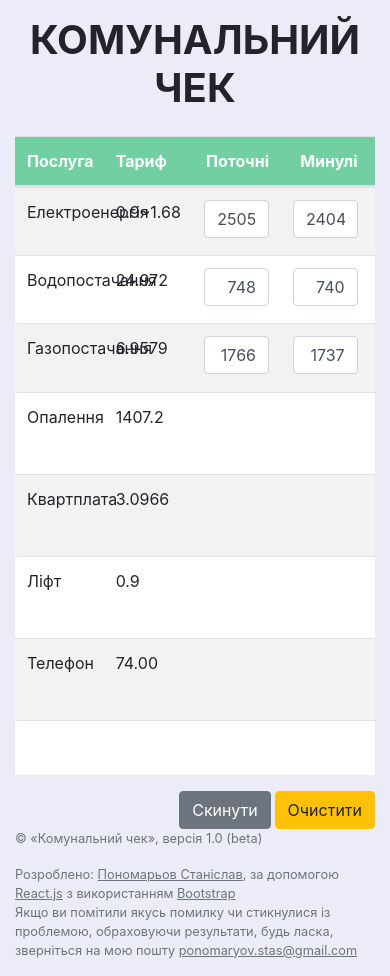
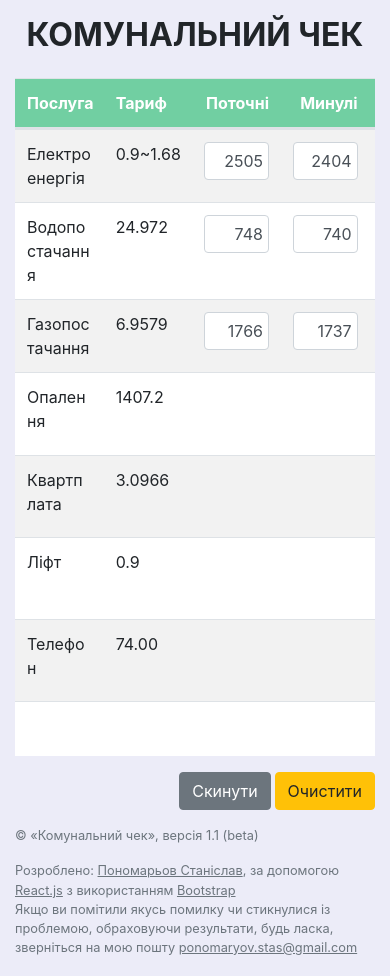
Before and after one commit to 1cbitrixalexdev/utilities, a React (Create React App) app: page / in a window 390 px wide. Built offline with nearby package versions, Linux system fonts and the light colour scheme.

Commit message:
- початок роботи над редагування тарифів: стан, передача стану, відображення по кліку

```diff
--- a/package.json
+++ b/package.json
@@ -1,6 +1,7 @@
 {
   "name": "react-sandbox",
   "version": "0.1.0",
+  "homepage": ".",
   "private": true,
   "dependencies": {
     "prop-types": "^15.6.2",
--- a/src/components/App.js
+++ b/src/components/App.js
@@ -17,36 +17,49 @@ class App extends Component {
 
     handleClick = () => {
         this.setState({
-            isVisible: !this.isVisible
+            isVisible: !this.state.isVisible
         })
     }
 
     render() {
-        /*const electricityPrice = tableData[0].price.split('~'),
+        const electricityPrice = tableData[0].price.split('~'),
             priceElectricityFirst = electricityPrice[0],
-            priceElectricitySecond = electricityPrice[1];*/
+            priceElectricitySecond = electricityPrice[1];
         return (
             <div className="container">
                 <h1>Комунальний чек</h1>
-                <Table tableData={this.state.tableData} tableConfig={tableConfig}/>
-                {/*
-                <div id="changeElectricityTariff" className="row">
+                <Table tableData={this.state.tableData} tableConfig={tableConfig} edit={this.handleClick}/>
+
+                <div id="changeElectricityTariff" style={this.state.isVisible ? {display: 'block'} : {display: 'none'}}>
                     <h2>Зміна тарифів</h2>
-                    <div className="col-md-4 col-lg-3 input-group">
-                        <input type="text" className="form-control" name={tableData[0].id + "First"} id="" value={priceElectricityFirst}/>
-                        <span className="ml-1 mr-1">~</span>
-                        <input type="text" className="form-control" name={tableData[0].id + "Second"} id="" value={priceElectricitySecond}/>
-                    </div>
-                    <div className="col-md-8 col-lg-9">
-                        <div className="alert alert-warning small">
-                            Будьте уважні при зміні тарифу на електроенергію. Тариф подано у конфігурації <b>[тариф до 100 кВт]~[тариф від 100 кВт]</b>, тобто до позначки <b>~</b> вказано тариф, за яким обраховується використана електроенергія до 100 кВт включно, а після позначки - тариф, за яким обраховуються все, що понад 100 кВт. Ціни подано в гривнях. Якщо ви платите за одним тарифом, вкажіть однакові ціни з обох боків.
+                    <div className="row">
+                        <div className="col-md-4 col-lg-3 input-group">
+                            <input type="text" className="form-control" name={tableData[0].id + "First"} id=""
+                                   value={priceElectricityFirst}/>
+                            <span className="ml-1 mr-1">~</span>
+                            <input type="text" className="form-control" name={tableData[0].id + "Second"} id=""
+                                   value={priceElectricitySecond}/>
+                        </div>
+                        <div className="col-md-8 col-lg-9">
+                            <div className="alert alert-warning small">
+                                Будьте уважні при зміні тарифу на електроенергію. Тариф подано у конфігурації <b>[тариф
+                                до 100 кВт]~[тариф від 100 кВт]</b>, тобто до позначки <b>~</b> вказано тариф, за яким
+                                обраховується використана електроенергія до 100 кВт включно, а після позначки - тариф,
+                                за яким обраховуються все, що понад 100 кВт. Ціни подано в гривнях. Якщо ви платите за
+                                одним тарифом, вкажіть однакові ціни з обох боків.
+                            </div>
                         </div>
                     </div>
                 </div>
-                */}
+
                 <div id="footer" className="text-muted small">
-                    <p>&copy; &laquo;Комунальний чек&raquo;, версія 1.0 (beta)</p>
-                    <p>Розроблено: <a href="https://www.alex.kr.ua/dev/">Пономарьов Станіслав</a>, за допомогою <a href="https://reactjs.org" target="_blank" rel="noopener noreferrer">React.js</a> з використанням <a href="https://getbootstrap.com/" target="_blank" rel="noopener noreferrer">Bootstrap</a><br />Якщо ви помітили якусь помилку чи стикнулися із проблемою, обраховуючи результати, будь ласка, зверніться на мою пошту <a href="mailto:ponomaryov.stas@gmail.com" rel="noopener noreferrer">ponomaryov.stas@gmail.com</a></p>
+                    <p>&copy; &laquo;Комунальний чек&raquo;, версія 1.1 (beta)</p>
+                    <p>Розроблено: <a href="https://www.alex.kr.ua/dev/">Пономарьов Станіслав</a>, за допомогою <a
+                        href="https://reactjs.org" target="_blank" rel="noopener noreferrer">React.js</a> з
+                        використанням <a href="https://getbootstrap.com/" target="_blank" rel="noopener noreferrer">Bootstrap</a><br />Якщо
+                        ви помітили якусь помилку чи стикнулися із проблемою, обраховуючи результати, будь ласка,
+                        зверніться на мою пошту <a href="mailto:ponomaryov.stas@gmail.com" rel="noopener noreferrer">ponomaryov.stas@gmail.com</a>
+                    </p>
                 </div>
             </div>
         );
--- /dev/null
+++ b/src/components/Edit/index.js
@@ -0,0 +1,3 @@
+/**
+ * Created by Stas on 03.10.2018.
+ */
--- a/src/components/Table/Row/index.js
+++ b/src/components/Table/Row/index.js
@@ -7,7 +7,7 @@ import './styles.css';
 export default class Row extends Component {
 
     render() {
-        const {row, followChanges, tableData, dataNum} = this.props;
+        const {row, followChanges, tableData, dataNum, edit} = this.props;
         const cellCurrent = (row.current !== '') && <input
                 type="text"
                 name={row.id+'Current'}
@@ -35,7 +35,7 @@ export default class Row extends Component {
         return (
             <tr className="d-flex">
                 <td className="col-2">{row.service}</td>
-                <td className="col-2" title="Клікніть для редагування">{row.price %1 === 0 ? row.price.toFixed(2) : row.price}</td>
+                <td title="Натисніть, щоб редагувати" onClick={edit} className="col-2">{row.price %1 === 0 ? row.price.toFixed(2) : row.price}</td>
                 <td className="col-2">{cellCurrent}</td>
                 <td className="col-2">{cellPrevious}</td>
                 <td className="col-2">{cellUsed}<small>{row.units}</small></td>
--- a/src/components/Table/Row/styles.css
+++ b/src/components/Table/Row/styles.css
@@ -1,5 +1,8 @@
 td:nth-child(n+3){
     text-align: right
+}
+td:nth-child(1) {
+    word-wrap: break-word;
 }
 td:nth-child(2) {
     cursor: pointer
--- a/src/components/Table/index.js
+++ b/src/components/Table/index.js
@@ -57,7 +57,7 @@ export default class Table extends Component {
             const myItem = this.props.tableConfig.tableHeaders[key];
             return <th className="col-2" key={index}>{myItem}</th>
         });
-        const rows = this.props.tableData.map((row, i) => <Row key={i} row={row} tableData={this.state.tableData[i]} dataNum={i} followChanges={this.handleChange}/>);
+        const rows = this.props.tableData.map((row, i) => <Row key={i} row={row} tableData={this.state.tableData[i]} dataNum={i} followChanges={this.handleChange} edit={this.props.edit} />);
         return (
             <div id="dataSheet" className="table-responsive">
                 <table className="table table-striped">
--- a/src/components/styles.css
+++ b/src/components/styles.css
@@ -10,8 +10,8 @@ h1 {
 h2 {
     text-align: center;
 }
-#changeElectricityTariff {
-    display: none
+.alert-warning {
+    border: 1px solid #856404;
 }
 #footer a {
     color: #6c757d;
@@ -20,3 +20,14 @@ h2 {
 #footer a:hover {
     text-decoration: none;
 }
+@media (max-width: 575px) {
+    h1 {
+        font-size: 2rem;
+    }
+    .form-control {
+        padding: 3px 5px;
+    }
+    #footer {
+        margin-top: 1rem
+    }
+}
```
Also changed, not shown: 1 other file (tests, documents, lock files or other folders).
